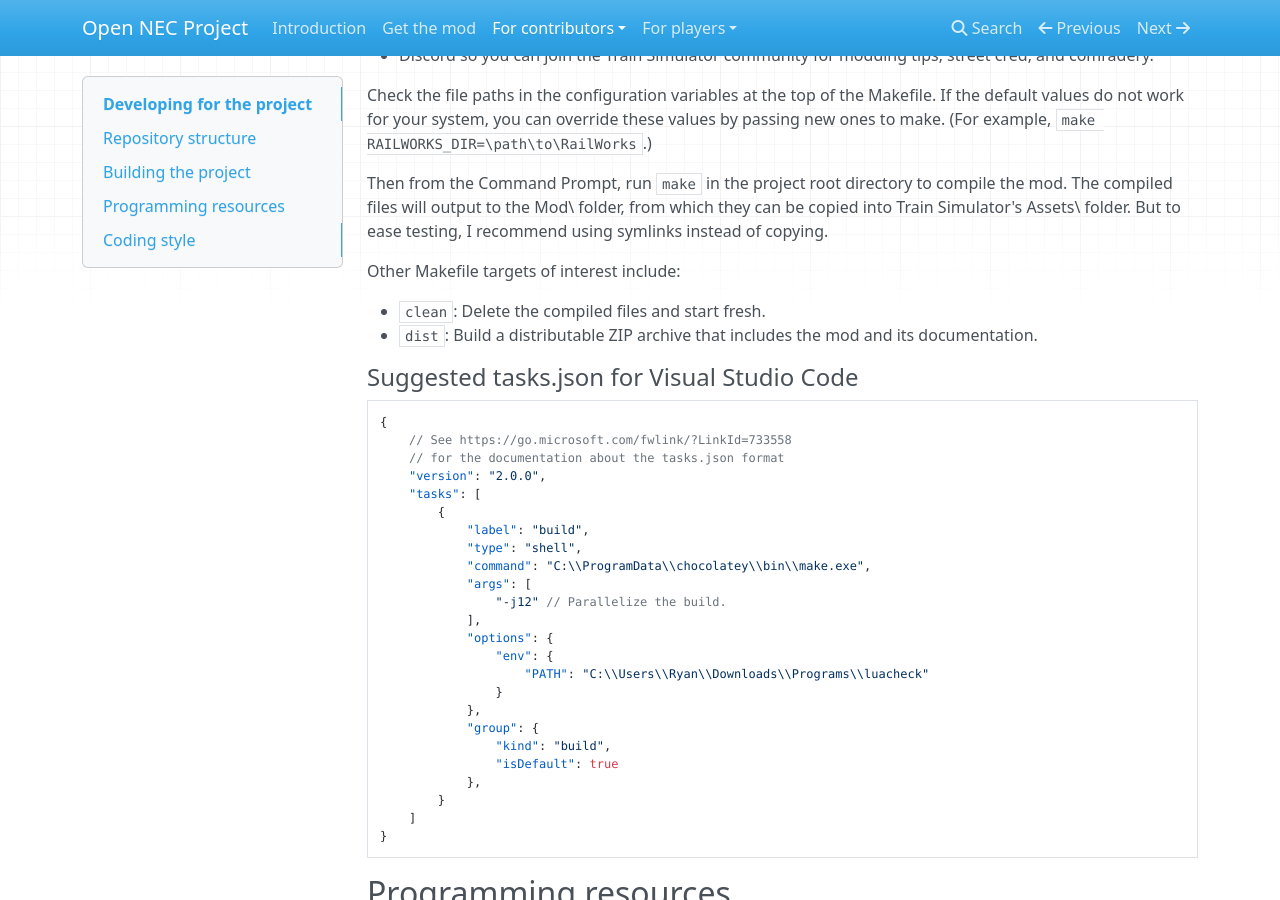
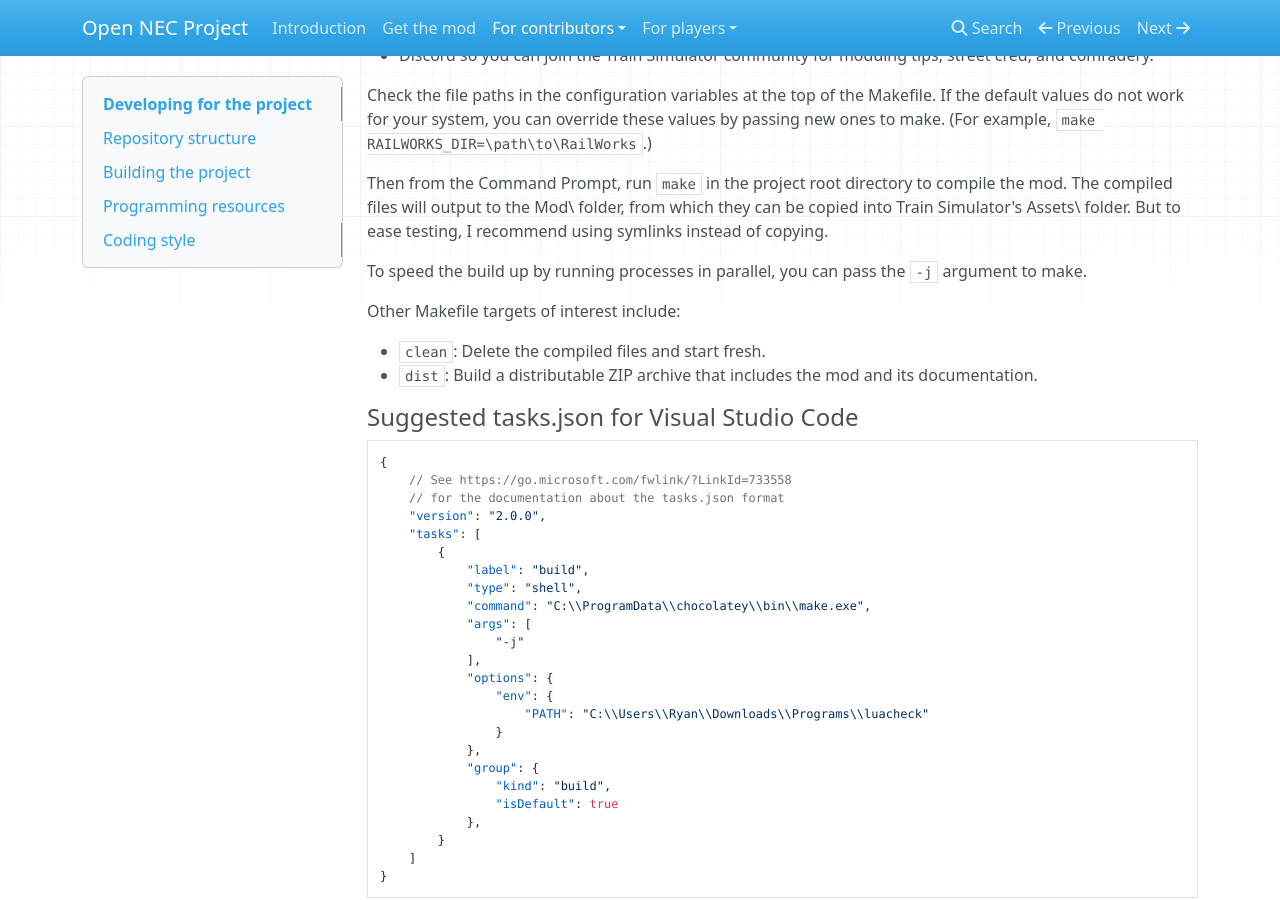
Before and after one commit to YoRyan/open-nec, an MkDocs documentation site: the page built from Docs/for-contributors/index.md, in a window 1280 px wide and 900 px high, scrolled down 896 px. Built offline with MkDocs 1.6.1, drawn with Linux system fonts in a browser that asks for light colours; nearby versions of some CDN libraries.

Commit message:
Manual: docment make -j

```diff
--- a/Docs/for-contributors/index.md
+++ b/Docs/for-contributors/index.md
@@ -33,6 +33,8 @@ Check the file paths in the configuration variables at the top of the Makefile.
 
 Then from the Command Prompt, run `make` in the project root directory to compile the mod. The compiled files will output to the Mod\ folder, from which they can be copied into Train Simulator's Assets\ folder. But to ease testing, I recommend using symlinks instead of copying.
 
+To speed the build up by running processes in parallel, you can pass the `-j` argument to make.
+
 Other Makefile targets of interest include:
 
 - `clean`: Delete the compiled files and start fresh.
@@ -51,7 +53,7 @@ Other Makefile targets of interest include:
             "type": "shell",
             "command": "C:\\ProgramData\\chocolatey\\bin\\make.exe",
             "args": [
-                "-j12" // Parallelize the build.
+                "-j"
             ],
             "options": {
                 "env": {
```
